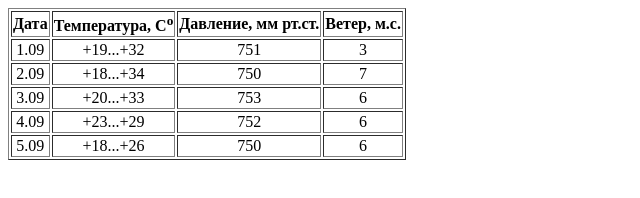
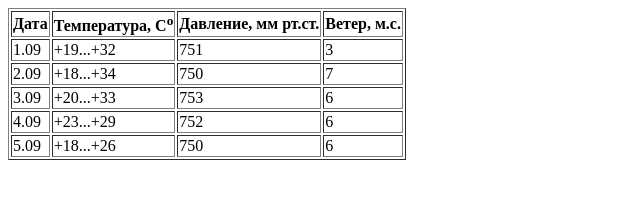
Before and after one commit to mykhailo-hunko/Itex_lab_1, a plain HTML site: page hw3.html in a window 1280 px wide. Shown: the whole page, without its empty margins (0-640 px from the left). Drawn offline with Linux system fonts and the light colour scheme.

Commit message:
Update hw3.html

```diff
--- a/hw3.html
+++ b/hw3.html
@@ -1,4 +1,4 @@
-<DOCTYPE html>
+<!DOCTYPE html>
     <html lang = "en">
     <head>
         <meta charset="utf-8">
@@ -13,31 +13,31 @@
             <th>Давление, мм рт.ст.</th>
             <th>Ветер, м.с.</th>
           </tr>
-          <tr align="center">
+          <tr>
             <td>1.09</td>
             <td>+19...+32</td>
             <td>751</td>
             <td>3</td>
           </tr>
-          <tr align="center">
+          <tr>
             <td>2.09</td>
             <td>+18...+34</td>
             <td>750</td>
             <td>7</td>
           </tr>
-          <tr align="center">
+          <tr>
             <td>3.09</td>
             <td>+20...+33</td>
             <td>753</td>
             <td>6</td>
           </tr>
-          <tr align="center">
+          <tr>
             <td>4.09</td>
             <td>+23...+29</td>
             <td>752</td>
             <td>6</td>
           </tr>
-          <tr align="center">
+          <tr>
             <td>5.09</td>
             <td>+18...+26</td>
             <td>750</td>
```
